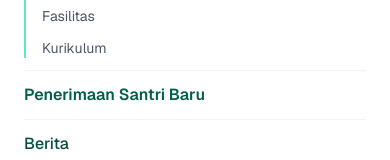
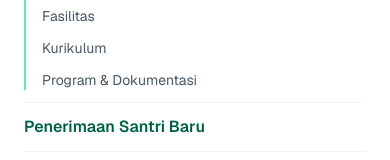
Before and after one commit to mhmmadarifin27/ponpes-cendekia, a Next.js app: page /guru in a window 390 px wide. Both pictures are taken after a click on the button 346 px from the left and 36 px from the top of the page. Shown: the part 244-404 px from the top of the page. Built offline with nearby package versions, Linux system fonts and the light colour scheme.

Commit message:
components/Navbar.tsx

```diff
--- a/components/Navbar.tsx
+++ b/components/Navbar.tsx
@@ -125,6 +125,7 @@ const Navbar = () => {
                 <a href="guru" className="text-sm text-gray-600 dark:text-gray-400">Guru Kami</a>
                 <a href="/fasilitas" className="text-sm text-gray-600 dark:text-gray-400">Fasilitas</a>
                 <a href="kurikulum" className="text-sm text-gray-600 dark:text-gray-400">Kurikulum</a>
+                <a href="kurikulum" className="text-sm text-gray-600 dark:text-gray-400">Program & Dokumentasi</a>
               </div>
             </div>
 
```
